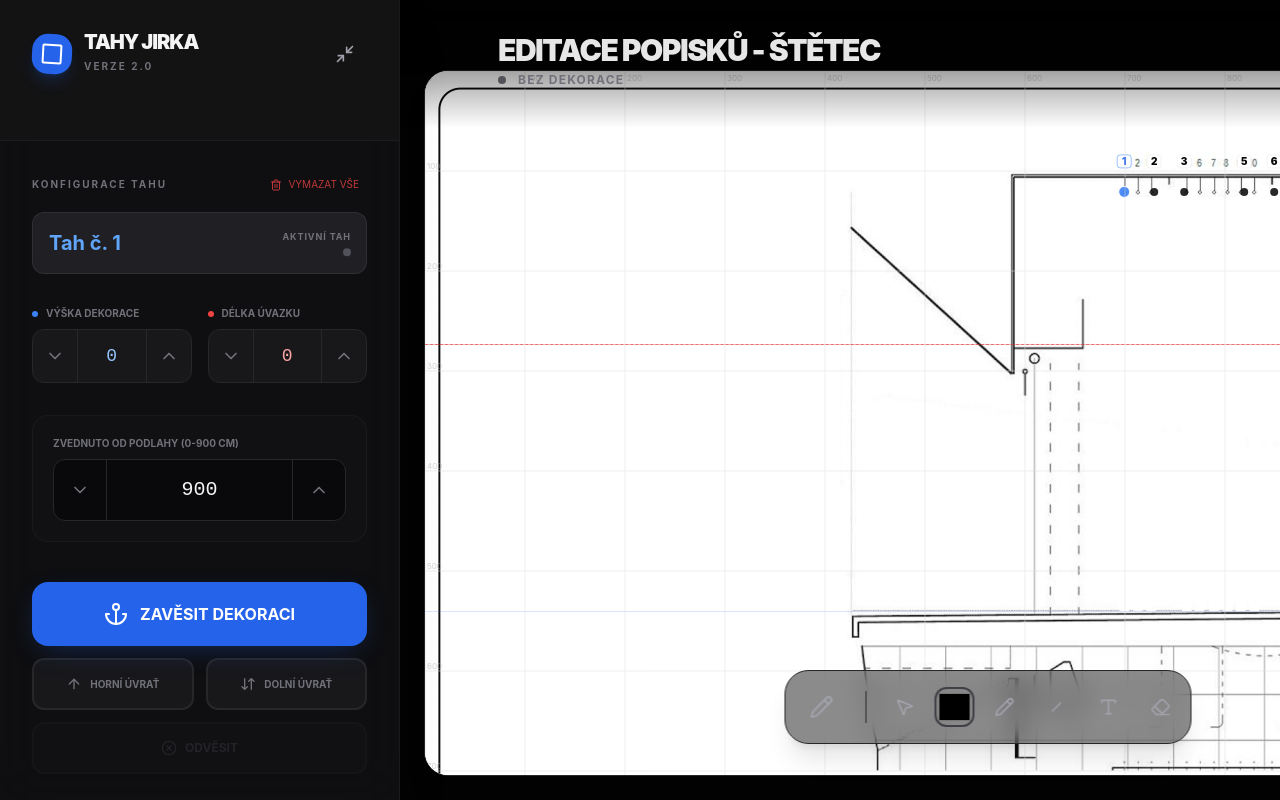
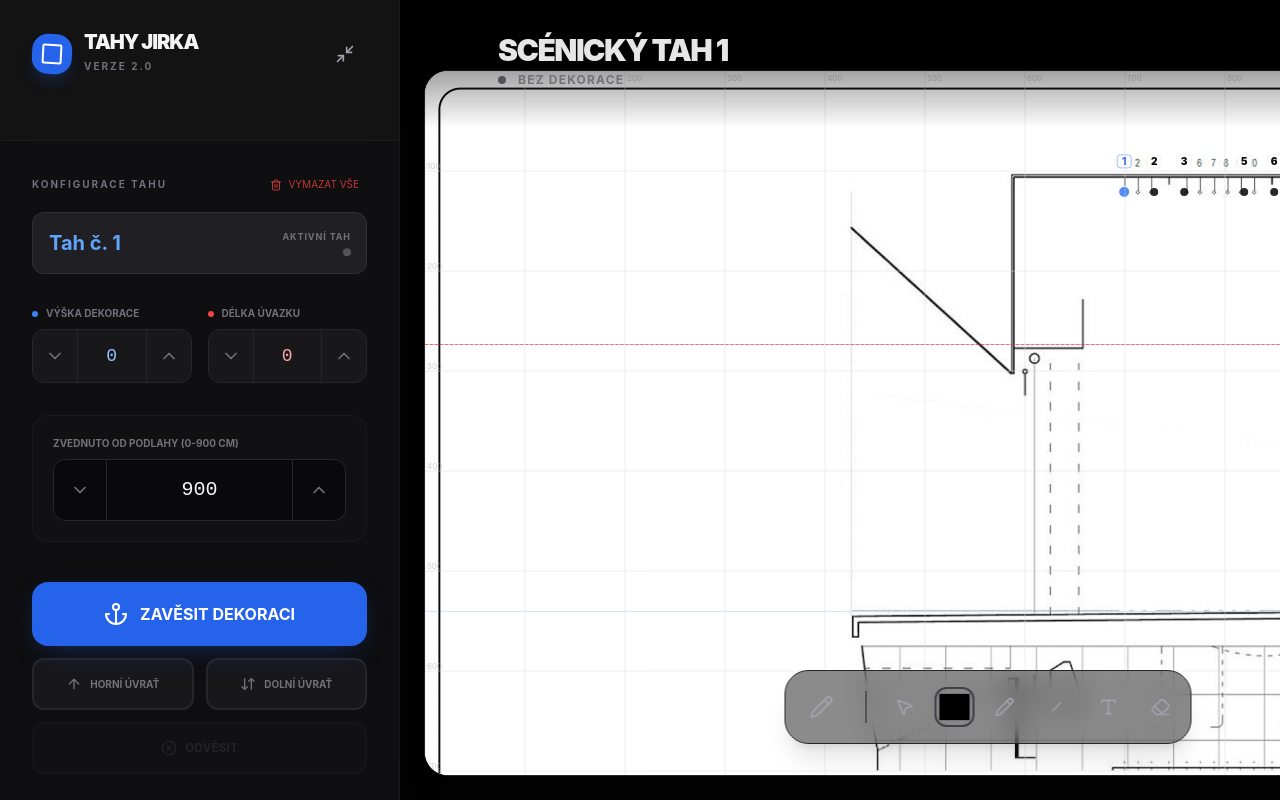
Before and after one commit to SUSIOX/tahy_verse_2, a React (Vite) app: page / in a window 1280 px wide. Built offline with nearby package versions, Linux system fonts and the light colour scheme.

Commit message:
fix: vraceni nadpisu Scénický tah při výběru tahu

```diff
--- a/src/App.tsx
+++ b/src/App.tsx
@@ -612,6 +612,10 @@ const App: React.FC = () => {
                         <div className="flex flex-col gap-1 ml-[50px]">
                             <h2 className="text-3xl font-black tracking-tighter text-white/90 uppercase">
                                 {(() => {
+                                    if (selectedTah) return `Scénický Tah ${selectedTahId}`;
+                                    if (selectedVectorId) return 'Editace popisků - Vektorová Linka';
+                                    if (selectedTextId) return 'Editace popisků - Textové pole';
+
                                     const toolNames: Record<string, string> = {
                                         select: 'Výběr',
                                         pen: 'Štětec',
```
